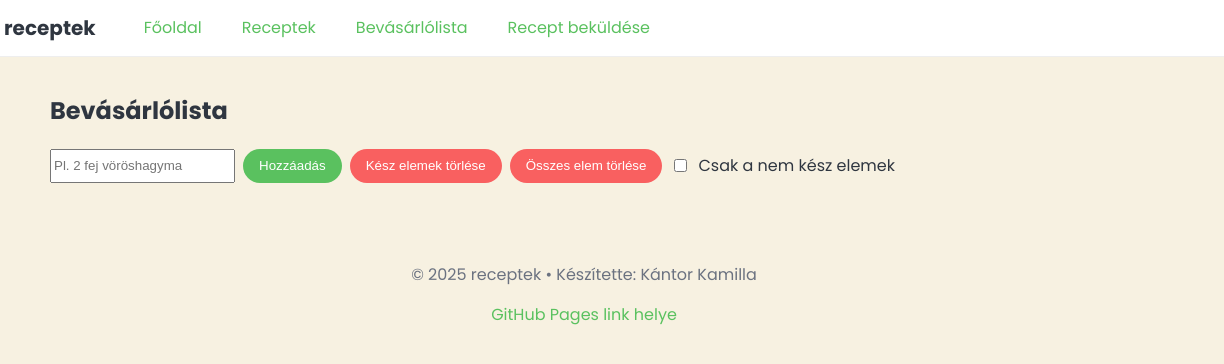
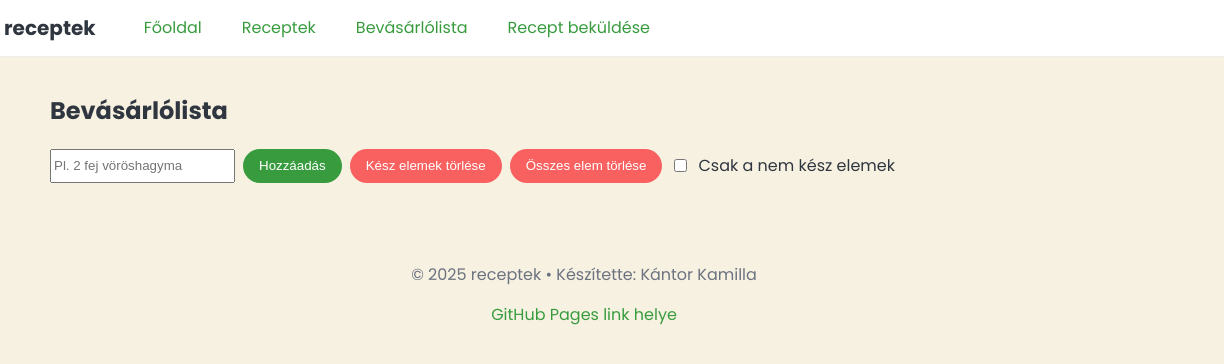
Before and after one commit to kamillakantor/IT_beadando_2025.1, a plain HTML site: page lista.html in a window 1280 px wide. Shown: the full height of the page, 56-1280 px from the left. Drawn offline with Linux system fonts and the light colour scheme.

Commit message:
cséndzsiz

```diff
--- a/css/style.css
+++ b/css/style.css
@@ -9,7 +9,7 @@
 }
 
 :root {
-    --primary: #5ac15f; /* természetes zöld */
+    --primary: #389c3f; /* természetes zöld */
     --accent: #A5D6A7;
     --danger: #f96060;
     --bg: #F7F1E1; /* bézses háttér */
```
Also changed, not shown: index.html (+1 -1 lines), olvassel.txt (added).
